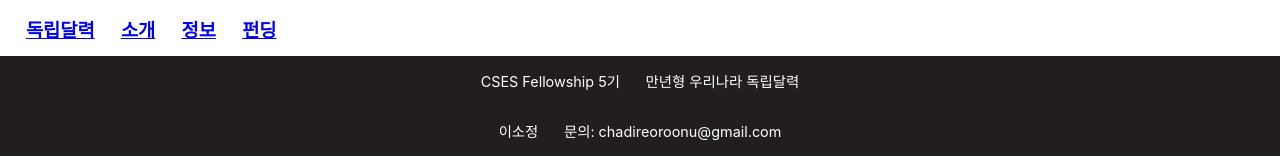
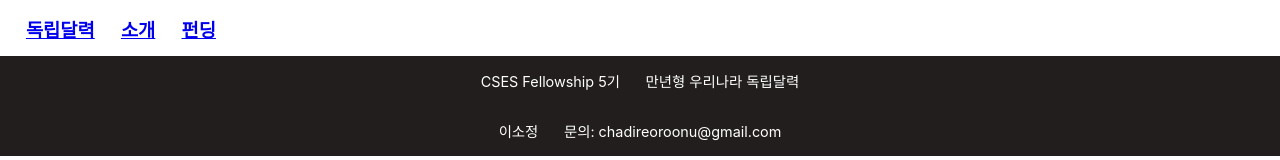
Before and after one commit to chadireoroonu/Independence, a React (Create React App) app in the folder calendar/: page / in a window 1280 px wide. Shown: the top 160 px of the page. Built offline with nearby package versions, Linux system fonts and the light colour scheme.

Commit message:
👷 Chore: 빌드용 정보 페이지 숨김

```diff
--- a/calendar/src/App.js
+++ b/calendar/src/App.js
@@ -18,9 +18,9 @@ function App() {
           <HeaderTitle>
             <Link to="/Independence/about">소개</Link>
           </HeaderTitle>
-          <HeaderTitle>
+          {/* <HeaderTitle>
             <Link to="/Independence/info">정보</Link>
-          </HeaderTitle>
+          </HeaderTitle> */}
           <HeaderTitle>
             <Link to="/Independence/funding">펀딩</Link>
           </HeaderTitle>
```
